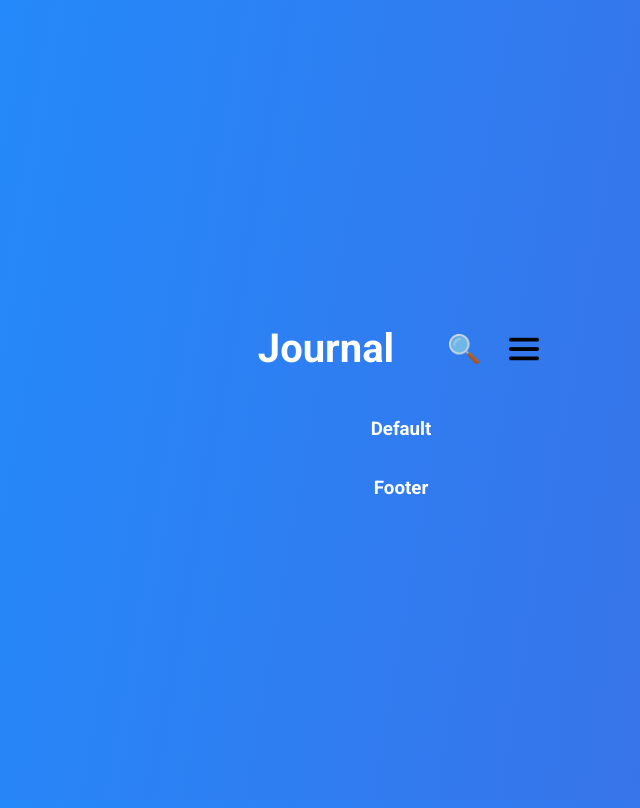
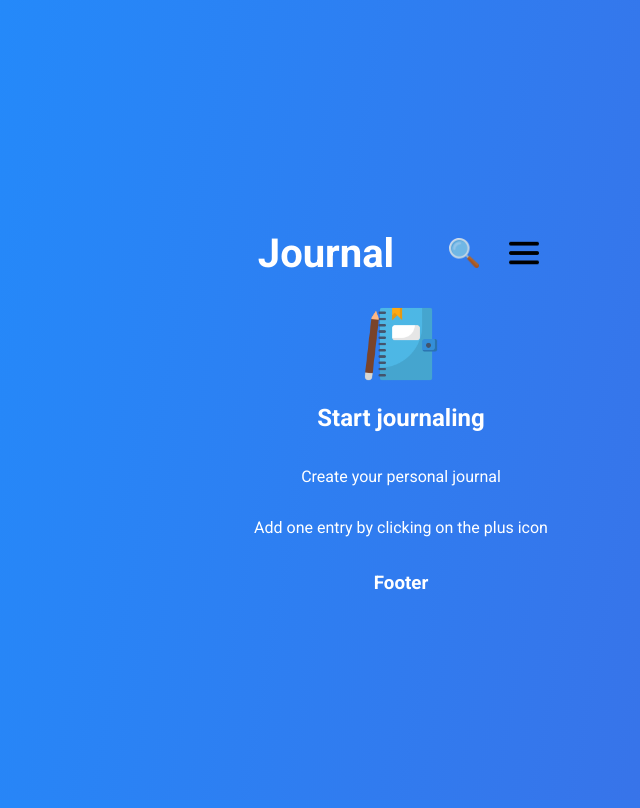
Before and after one commit to schmenniooo/Journal_IO, a React (Vite) app: page / in a window 1280 px wide. Shown: the whole page, without its empty margins (247-887 px from the left). Built offline with nearby package versions, Linux system fonts and the light colour scheme.

Commit message:
basic default main structure and css added

```diff
--- a/src/components/DefaultMain/default.css
+++ b/src/components/DefaultMain/default.css
@@ -0,0 +1,14 @@
+
+.defaultMainContainer {
+
+    display: flex;
+    flex-direction: column;
+    justify-content: center;
+    align-items: center;
+}
+
+.logo {
+
+    width: 80px;
+    height: 80px;
+}
--- a/src/components/DefaultMain/default.jsx
+++ b/src/components/DefaultMain/default.jsx
@@ -3,8 +3,11 @@ function DefaultMain() {
 
     return (
 
-        <div>
-            <h3>Default</h3>
+        <div className="defaultMainContainer">
+            <img className="logo" src="/page_icon.png" alt="logo"/>
+            <h2>Start journaling</h2>
+            <p>Create your personal journal</p>
+            <p>Add one entry by clicking on the plus icon</p>
         </div>
     )
 }
```
